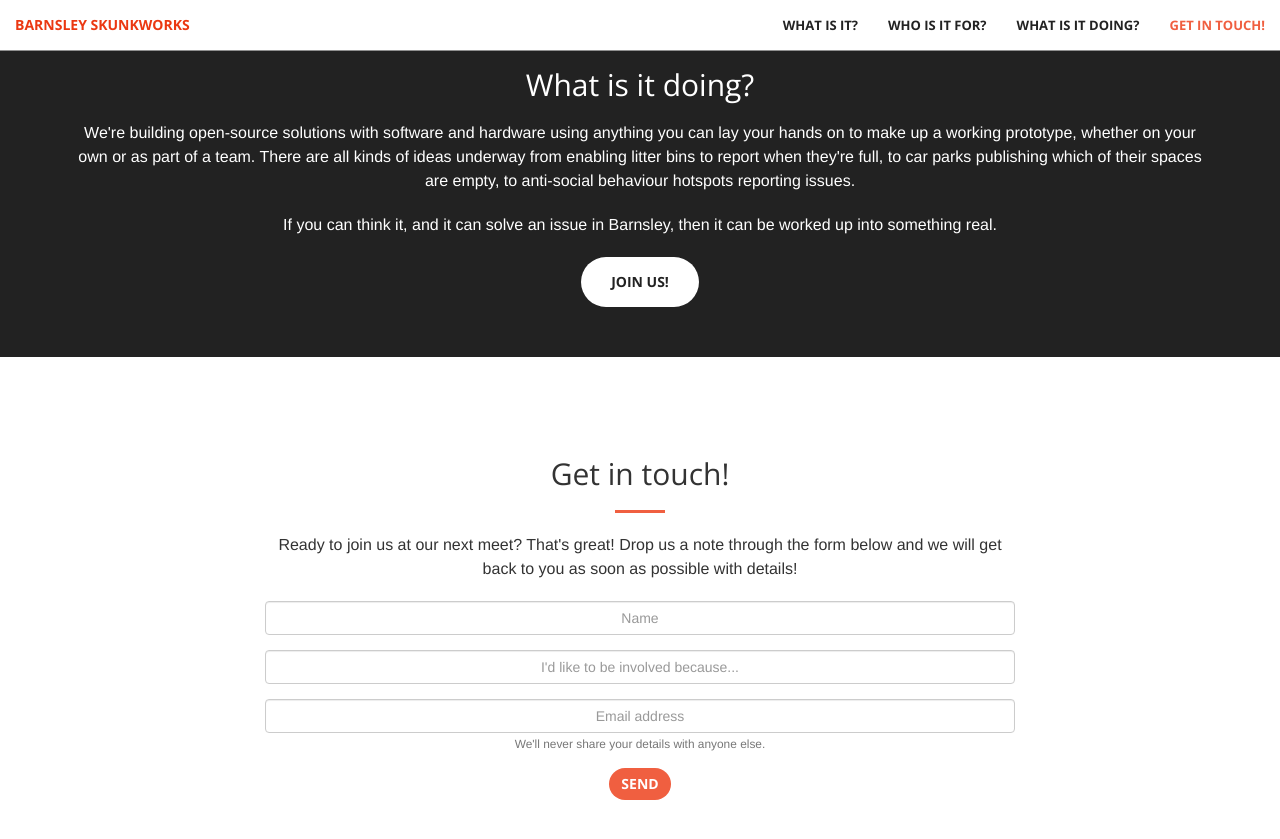
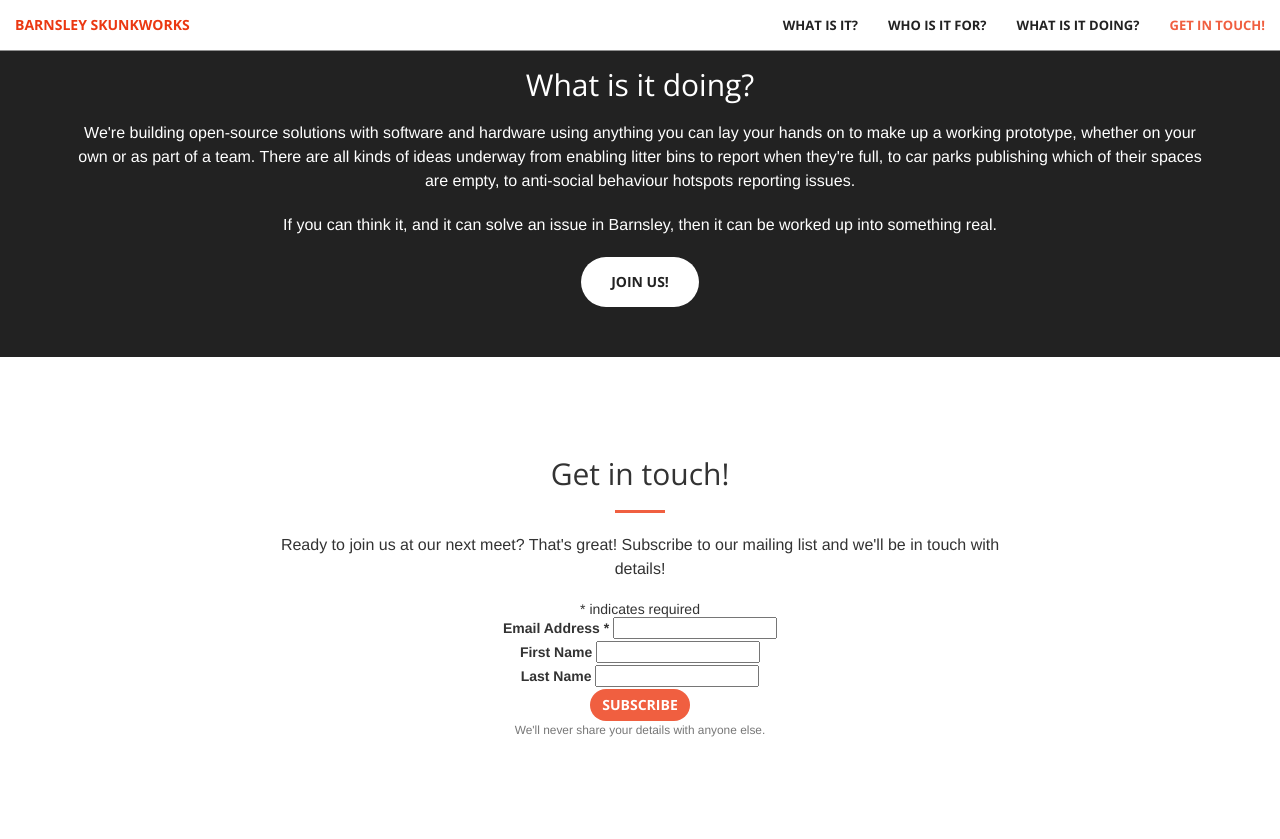
Before and after one commit to BarnsleySkunkworks/barnsleyskunkworks.github.io, a Jekyll site: the page built from index.md, in a window 1280 px wide and 900 px high, scrolled down 1966 px. Shown: the top 839 px of the window. Built offline with Jekyll 4.4.1, drawn with Linux system fonts in a browser that asks for light colours; comment, search, counter and statistics services are not loaded.

Commit message:
Changed contact form to use embedded MailChimp option

```diff
--- a/_includes/contact.html
+++ b/_includes/contact.html
@@ -4,7 +4,7 @@
             <div class="col-lg-8 col-lg-offset-2 text-center">
                 <h2 class="section-heading">Get in touch!</h2>
                 <hr class="primary">
-                <p>Ready to join us at our next meet? That's great! Drop us a note through the form below and we will get back to you as soon as possible with details!</p>
+                <p>Ready to join us at our next meet? That's great! Subscribe to our mailing list and we'll be in touch with details!</p>
             </div>
             <!--
             <div class="col-lg-2 col-lg-offset-2 text-center">
@@ -26,6 +26,7 @@
                 </a>
             </div>
             -->
+            <!--
             <div class="col-lg-8 col-lg-offset-2 text-center">
                 <form action="https://formspree.io/hello@barnsleyskunk.works" method="POST">
                     <div class="form-group">
@@ -43,8 +44,46 @@
                     </div>
                     <input type="submit" class="btn btn-primary" value="Send">
                 </form>
+            </div>-->
+            <div class="col-lg-8 col-lg-offset-2 text-center">
+                <!-- Begin MailChimp Signup Form -->
+                <link href="//cdn-images.mailchimp.com/embedcode/classic-10_7.css" rel="stylesheet" type="text/css">
+                <style type="text/css">
+                    #mc_embed_signup{background:#fff; clear:left; font:14px Helvetica,Arial,sans-serif; }
+                    /* Add your own MailChimp form style overrides in your site stylesheet or in this style block.
+                    We recommend moving this block and the preceding CSS link to the HEAD of your HTML file. */
+                </style>
+                <div id="mc_embed_signup">
+                <form action="https://works.us2.list-manage.com/subscribe/post?u=7620c92e0e7f3bafd5e610dd2&amp;id=df0e270c0a" method="post" id="mc-embedded-subscribe-form" name="mc-embedded-subscribe-form" class="validate" target="_blank" novalidate>
+                    <div id="mc_embed_signup_scroll">
+
+                <div class="indicates-required"><span class="asterisk">*</span> indicates required</div>
+                <div class="mc-field-group">
+                    <label for="mce-EMAIL">Email Address  <span class="asterisk">*</span>
+                </label>
+                    <input type="email" value="" name="EMAIL" class="required email" id="mce-EMAIL">
+                </div>
+                <div class="mc-field-group">
+                    <label for="mce-FNAME">First Name </label>
+                    <input type="text" value="" name="FNAME" class="" id="mce-FNAME">
+                </div>
+                <div class="mc-field-group">
+                    <label for="mce-LNAME">Last Name </label>
+                    <input type="text" value="" name="LNAME" class="" id="mce-LNAME">
+                </div>
+                                    <div id="mce-responses" class="clear">
+                        <div class="response" id="mce-error-response" style="display:none"></div>
+                        <div class="response" id="mce-success-response" style="display:none"></div>
+                    </div>    <!-- real people should not fill this in and expect good things - do not remove this or risk form bot signups-->
+                    <div style="position: absolute; left: -5000px;" aria-hidden="true"><input type="text" name="b_7620c92e0e7f3bafd5e610dd2_df0e270c0a" tabindex="-1" value=""></div>
+                    <div class="clear"><input type="submit" value="Subscribe" name="subscribe" id="mc-embedded-subscribe" class="btn btn-primary" style="margin-left: 0px"></div>
+                    </div>
+                    <small id="emailHelp" class="form-text text-muted">We'll never share your details with anyone else.</small>
+                </form>
+                </div>
+                <script type='text/javascript' src='//s3.amazonaws.com/downloads.mailchimp.com/js/mc-validate.js'></script><script type='text/javascript'>(function($) {window.fnames = new Array(); window.ftypes = new Array();fnames[0]='EMAIL';ftypes[0]='email';fnames[1]='FNAME';ftypes[1]='text';fnames[2]='LNAME';ftypes[2]='text';}(jQuery));var $mcj = jQuery.noConflict(true);</script>
+                <!--End mc_embed_signup-->
             </div>
         </div>
-
     </div>
 </section>
```
